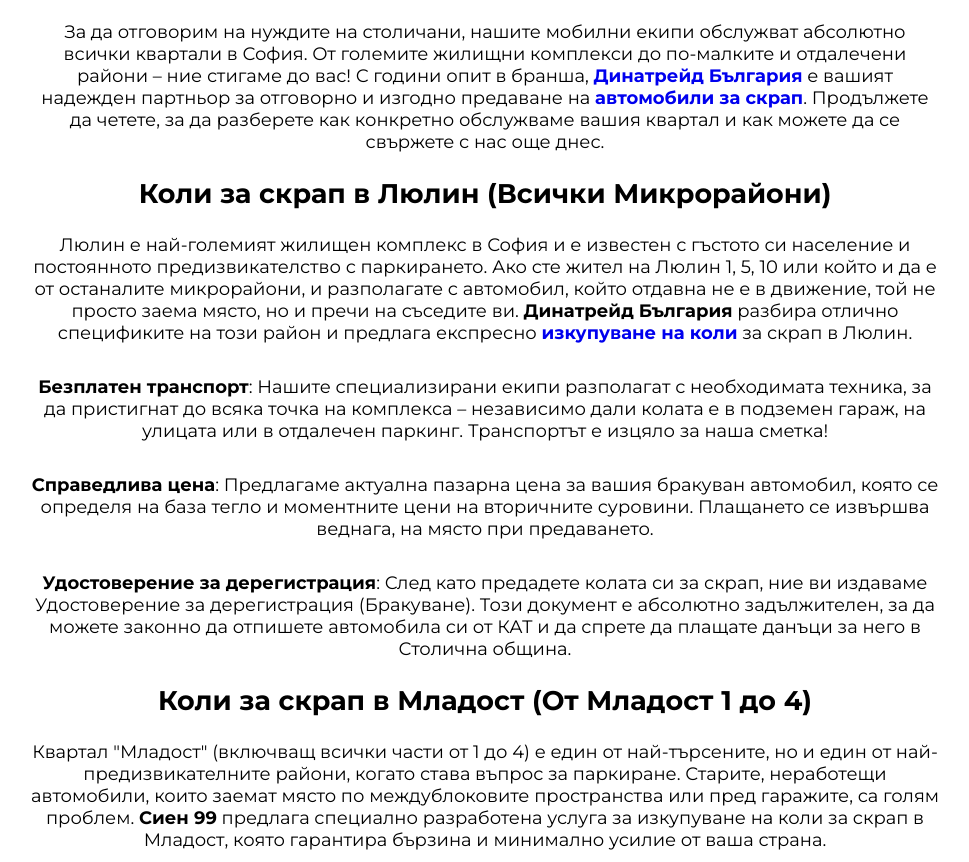
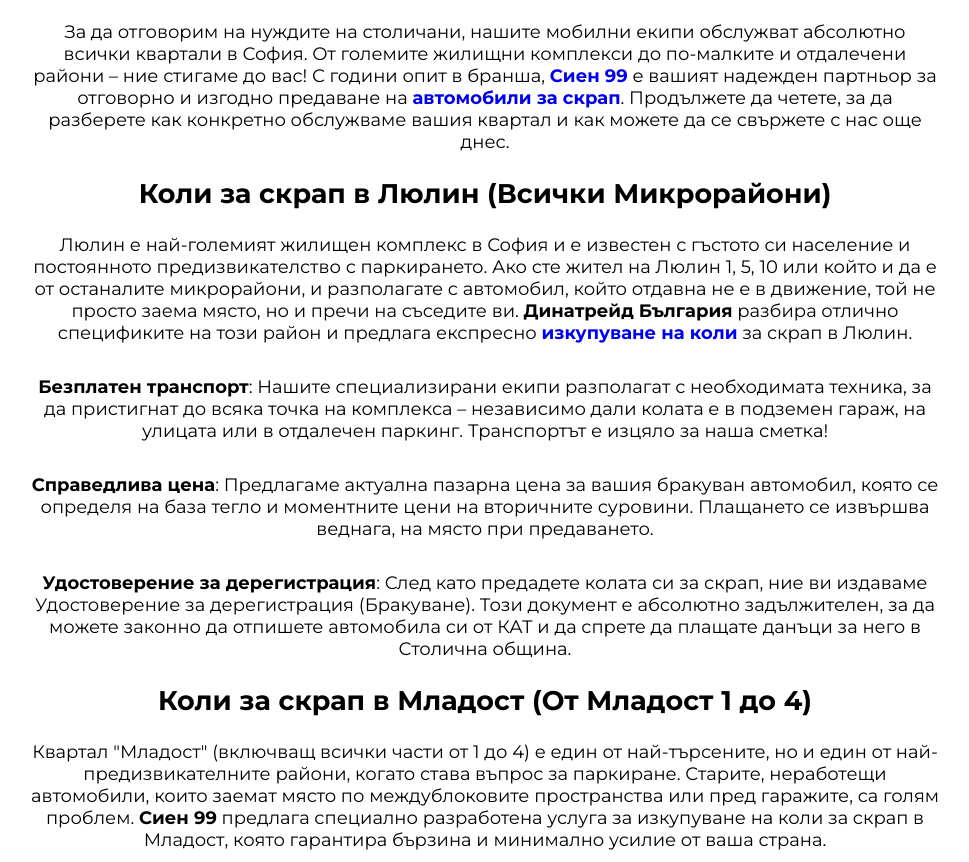
Before and after one commit to inweblife/kolizascrap, a plain HTML site: page koli-za-scrap-sofia.html in a window 1280 px wide. Shown: the part 995-1857 px from the top of the page, without its empty margins (155-1124 px from the left). Drawn offline with Linux system fonts and the light colour scheme.

Commit message:
Update koli-za-scrap-sofia.html

```diff
--- a/koli-za-scrap-sofia.html
+++ b/koli-za-scrap-sofia.html
@@ -77,7 +77,7 @@
             абсолютно всички квартали в София. От големите жилищни комплекси до
             по-малките и отдалечени райони – ние стигаме до вас! С години опит в
             бранша,
-            <a href="https://kolazascrap.com/"><strong>Динатрейд България</strong></a>
+            <a href="https://kolazascrap.com/"><strong>Сиен 99</strong></a>
             е вашият надежден партньор за отговорно и изгодно предаване на
             <a href="https://kolizascrap.com/"><strong>автомобили за скрап</strong></a>. Продължете да четете, за да
             разберете как конкретно обслужваме вашия
```
